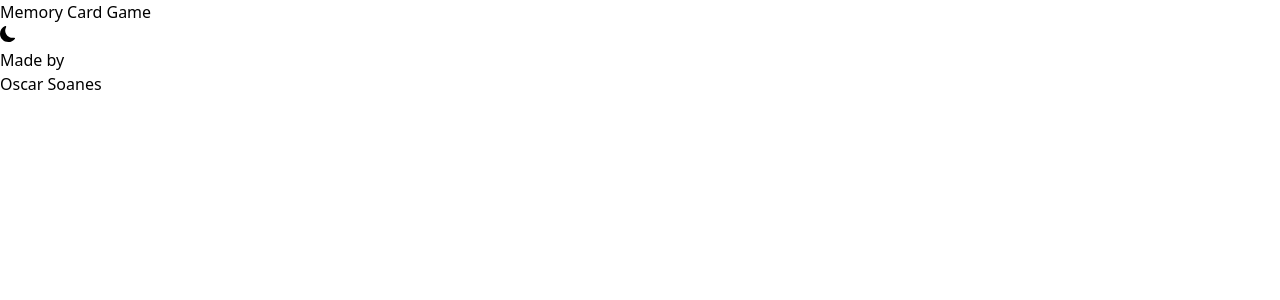
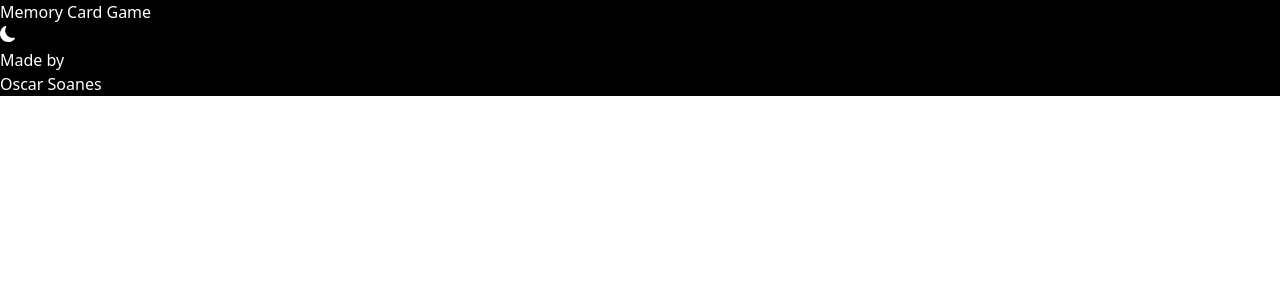
Before and after one commit to OscarSoanes/memory-card, a React (Create React App) app: page / in a window 1280 px wide. Shown: the top 300 px of the page. Built offline with nearby package versions, Linux system fonts and the light colour scheme.

Commit message:
Basic switch between background and text based on colour

```diff
--- a/src/App.js
+++ b/src/App.js
@@ -20,7 +20,7 @@ function App() {
   }
 
   return (
-    <div className={darkMode ? "dark" : undefined}>
+    <div className={darkMode ? "dark bg-black text-white" : undefined}>
       <Header darkMode={darkMode} toggleDarkMode={toggleDarkMode}/>
       <Main />
       <Footer />
```
